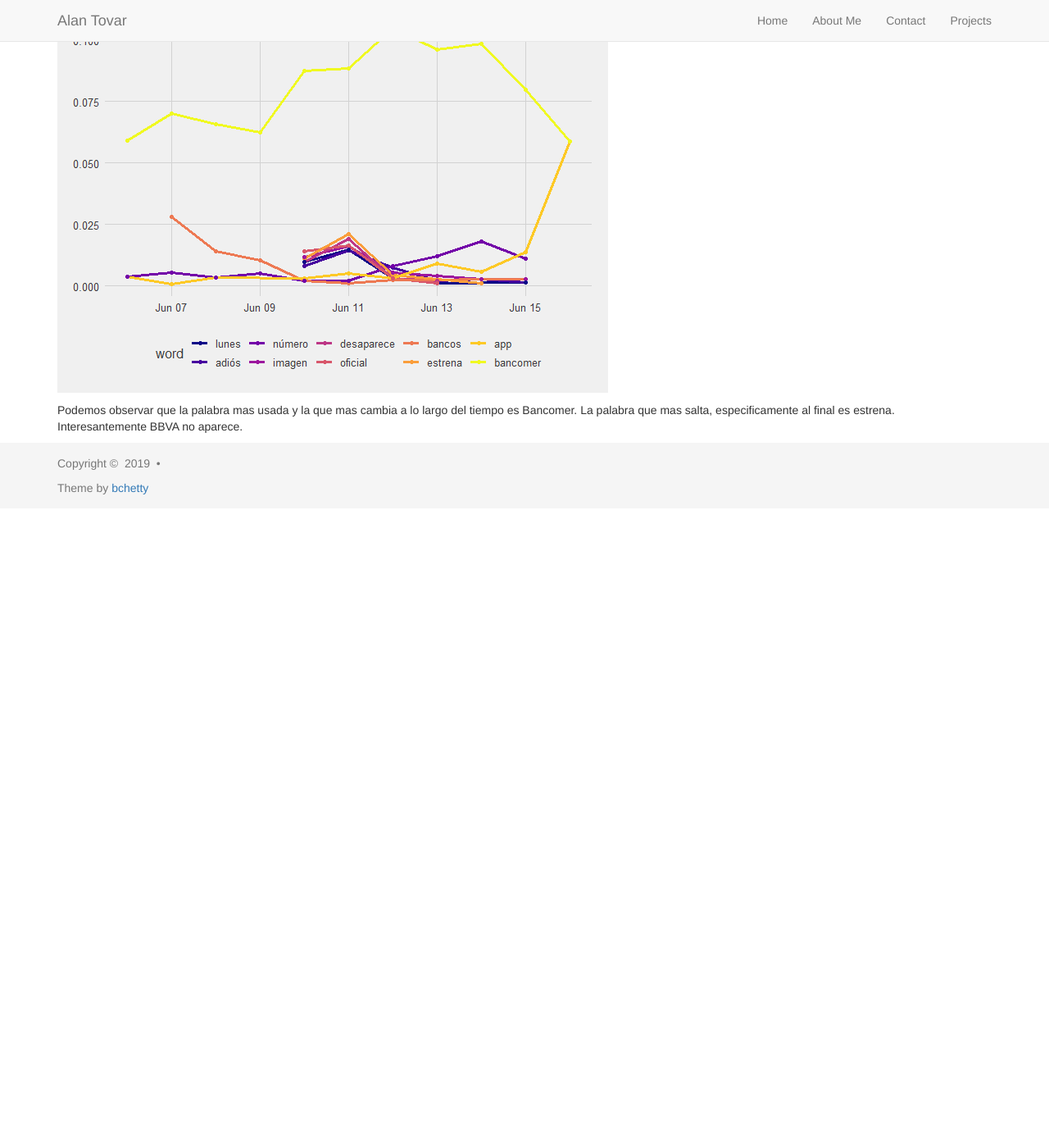
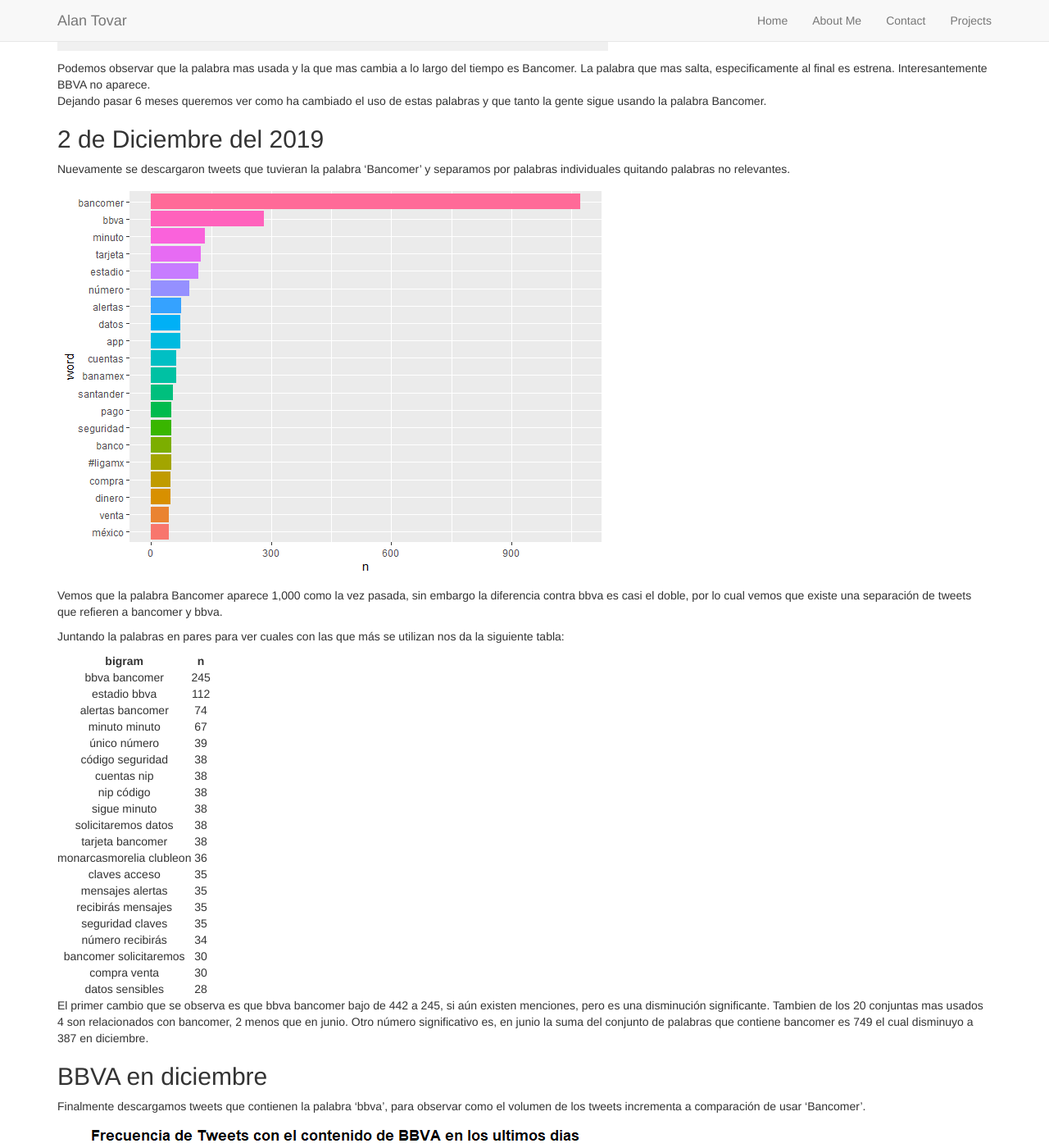
Before and after one commit to atovav/atovav.github.io, a Jekyll site: the page built from pages/projects/BBVA.md, in a window 1280 px wide and 1400 px high, scrolled down 4174 px. Shown: the whole window at 82% size. Built offline with Jekyll 4.4.1, drawn with Linux system fonts in a browser that asks for light colours; nearby versions of some CDN libraries; before the commit the page ends 4804 px from its top, so only the background shows below that; some of the changed text lies outside the part shown.

Commit message:
Agregado

````diff
--- a/pages/projects/BBVA.md
+++ b/pages/projects/BBVA.md
@@ -6,13 +6,18 @@
 Data Mining BBVA
 ================
 Alan
-June 15, 2019
+June 15/ December 2 , 2019
 
-Análisis y minería de Tweets sobre BBVA Bancomer.
+Análisis de Tweets sobre BBVA y Bancomer.
 =================================================
 
-Prueba de Data Mining en Twitter usando el paquete rtweet. Se tomo una muestra de 1,100 tweets los cuales tuvieran la palabra o estuvieran referenciados a Bancomer..
-Para bajar los tweets se necesita una cuenta de twitter y solo se permite bajar 18,000 tweets cada 15 minutos. Al bajar los Tweets se obtiene la siguiente distribución de tweets:
+El 15 de junio del 2019 BBVA eliminó la palabra Bancomer para consolidar su marca a nivel mundial.
+Ese día se tomo una muestra de 1,100 tweets los cuales tuvieran la palabra o estuvieran referenciados a Bancomer, posteriormente se volvio a tomar otra muestra despues de 6 meses para ver si existe un cambio en los tweets.
+
+15 de Junio 2019
+----------------
+
+Usando el paquete rtweets se obtuvieron 1,100 tweets que tuvieran la palabra 'Bancomer', la distribución por día de esos tweets queda de la siguiente forma:
 
 ``` r
 ts_plot(Tweets, by = "1 hours")
@@ -22,15 +27,11 @@
 
 Para analizar los tweets, se deben de quitar cosas como emojis, URL, tweets de noticias asi como palabras comunes (ej. asi, de, a, etc.). Después se tienen que separar los tweets en palabras individuales lo cuales se logran con el paquete tidytext. Las 20 palabras mas usadas son:
 
-![](BBVA_files/figure-markdown_github/unnamed-chunk-1-1.png)
-
-Eliminando todas las palabras que empiezen con @ tenemos lo siguiente:
-
 ![](BBVA_files/figure-markdown_github/unnamed-chunk-2-1.png)
 
-Lo que más resalta es que al momento de estos tweets, se realizó el cambio de nombre de BBVA, por lo se observan palabras como identidad, marca, etc.
+Se observan palabras como identidad, marca, etc. por ser la semana la cual se realizó el cambio. Y la diferencia de menciones de bbva a bancomer es de aprox 150 menciones.
 
-Otra forma de analizar texto es usando n-grams, este caso juntando 2 palabras y contando cuando estas 2 palabra ocurren.
+En vez de palabras individuales vemos como aparecen en conjunto, usando n-grams, el cual junta 2 palabras y las cuenta cuando el par de palabras ocurren.
 
 ``` r
  dat_bigram <- tidy_tweets %>%  group_by(tweet_number) %>%  summarise(text = str_c(word, collapse = " "))%>%
@@ -65,11 +66,12 @@
 |   pasaremos reporte  |  30 |
 |     recaba datos     |  30 |
 
-Se nota el cambio de identidad en los pares de palabras. Una forma de ver la relación entre las palabras es usando una gráfica de redes lo cual nos da lo siguiente:
+
+De los 20 conjuntos de palabras mas importantes 6 de estos son de bancomer, siendo los 2 primeros una combinacion de bbva y bancomer. Usamos una gráfica de redes para ver la relación entre las palabras:
 
 ![](BBVA_files/figure-markdown_github/unnamed-chunk-5-1.png)
 
-Ahora veremos que palabras cambian rápidamente en el periodo de los tweets. O para decirlo de otra manera, ¿Que palabras se usan más o menos a lo largo del día? Para realizar esto, tenemos que definir contenedores de un día y contar el número de palabras usadas dentro de esos contenedores y solo se usaran palabras que sean usadas un mínimo de 30 veces.
+Ahora veremos que palabras cambian rápidamente en el periodo de los tweets. O para decirlo de otra manera, ¿Que palabras se usan más o menos a lo largo del día? Para realizar esto, tenemos que definir contenedores de un periodo de tiempo y contar el número de palabras usadas dentro de esos contenedores y solo se usaran palabras que sean usadas un mínimo de 30 veces.
 
     ## # A tibble: 337 x 5
     ##    time_floor          word        count time_total word_total
@@ -123,11 +125,91 @@
     ##  9 lunes   time_f~   -6.20e-6   1.56e-6     -3.99 6.67e- 5  0.00227
     ## 10 oficial time_f~   -7.68e-6   1.70e-6     -4.52 6.08e- 6  0.000231
 
-Tenemos que visualizar los resultados por lo que graficamos a lo largo del periodo y obtenemos la siguiente grafica.
+Visualizando los resultados obtenemos la siguiente grafica.
 
 ![](BBVA_files/figure-markdown_github/unnamed-chunk-9-1.png)
 
 Podemos observar que la palabra mas usada y la que mas cambia a lo largo del tiempo es Bancomer. La
-palabra que mas salta, especificamente al final es estrena.
+palabra que mas salta, especificamente al final es estrena. Interesantemente BBVA no aparece.
 <br />
-Interesantemente BBVA no aparece.
+Dejando pasar 6 meses queremos ver como ha cambiado el uso de estas palabras y que tanto la gente sigue usando la palabra Bancomer.
+
+2 de Diciembre del 2019
+----------------
+
+Nuevamente se descargaron tweets que tuvieran la palabra 'Bancomer' y separamos por palabras individuales quitando palabras no relevantes.
+
+![](BBVA_files/figure-markdown_github/banc2-1.png)
+
+Vemos que la palabra Bancomer aparece 1,000 como la vez pasada, sin embargo la diferencia contra bbva es casi el doble, por lo cual vemos que existe una separación de tweets que refieren a bancomer y bbva.
+
+Juntando la palabras en pares para ver cuales con las que más se utilizan nos da la siguiente tabla:
+
+
+|          bigram          |  n  |
+|:------------------------:|:---:|
+|       bbva bancomer      | 245 |
+|       estadio bbva       | 112 |
+|     alertas bancomer     |  74 |
+|       minuto minuto      |  67 |
+|       único número       |  39 |
+|     código seguridad     |  38 |
+|        cuentas nip       |  38 |
+|        nip código        |  38 |
+|       sigue minuto       |  38 |
+|    solicitaremos datos   |  38 |
+|     tarjeta bancomer     |  38 |
+| monarcasmorelia clubleon |  36 |
+|       claves acceso      |  35 |
+|     mensajes alertas     |  35 |
+|    recibirás mensajes    |  35 |
+|     seguridad claves     |  35 |
+|     número recibirás     |  34 |
+|  bancomer solicitaremos  |  30 |
+|       compra venta       |  30 |
+|      datos sensibles     |  28 |
+
+
+El primer cambio que se observa es que bbva bancomer bajo de 442 a 245, si aún existen menciones, pero es una disminución significante. Tambien de los 20 conjuntas mas usados 4 son relacionados con bancomer, 2 menos que en junio. Otro número significativo es, en junio la suma del conjunto de palabras que contiene bancomer es 749 el cual disminuyo a 387 en diciembre.
+
+
+BBVA en diciembre
+----------------
+
+Finalmente descargamos tweets que contienen la palabra 'bbva', para observar como el volumen de los tweets incrementa a comparación de usar 'Bancomer'.
+
+![](BBVA_files/figure-markdown_github/banc3.png)
+
+Vemos que existe una mayor actividad ya que los tweets que se descargan provienen de todos los paises. Quitando el mayor número de paises mencionados para tratar de buscar tweets que surgan en México obtenemos la siguiente gráfica.
+
+![](BBVA_files/figure-markdown_github/banc3-1.png)
+
+Interesantemente sigue apareciendo bancomer en el lugar 13, sin embargo comparado con bbva es insignificante.
+Vemos el conjunto de palabra que más aparecen y obtenemos una sorpresa:
+
+|        bigram       |  n  |
+|:-------------------:|:---:|
+|      liga bbva      | 645 |
+|       bbva mx       | 580 |
+|     estadio bbva    | 496 |
+|     garanti bbva    | 251 |
+|    bbva bancomer    | 245 |
+|      banco bbva     | 151 |
+|     gerente bbva    | 151 |
+|   bbva scotiabank   | 150 |
+|  antonio benvenuto  | 130 |
+|    apertura liga    | 128 |
+|    santander bbva   | 117 |
+|     mx apertura     | 113 |
+|       liga mx       | 102 |
+|    rayados santos   |  98 |
+| ligamx sientetuliga |  97 |
+|   scotiabank bbva   |  95 |
+|       app bbva      |  94 |
+|      bbva banco     |  90 |
+|  política comercial |  89 |
+|   tarjeta crédito   |  84 |
+
+El par de bbva bancomer es el 5 más utilizado con 245 ocurrencias, sin embargo, bancomer ahora solo aparece 1 vez.
+
+En conclusión, BBVA ha hecho un buen esfuerzo en ir quitando la palabra Bancomer, sin embargo todavia existen personas utilizando esta palabra para referirse al banco. Eliminarlo por completo es un gran reto, pero van por buen camino tomando en cuenta que la marca Bancomer era altamente conocida.
````
Also changed, not shown: indexesp.html (added, +159 -0 lines), pages/projects/BBVA_files/figure-html/exploracion-1.png (deleted), pages/projects/BBVA_files/figure-html/unnamed-chunk-1-1.png (deleted), pages/projects/BBVA_files/figure-html/unnamed-chunk-2-1.png (deleted), pages/projects/BBVA_files/figure-html/unnamed-chunk-5-1.png (deleted), pages/projects/BBVA_files/figure-html/unnamed-chunk-9-1.png (deleted), pages/projects/BBVA_files/figure-markdown_github/banc2-1.png (added), pages/projects/BBVA_files/figure-markdown_github/banc2-3.png (added), pages/projects/BBVA_files/figure-markdown_github/banc3-1.png (added), pages/projects/BBVA_files/figure-markdown_github/banc3.png (added), pages/projects/BBVA_files/figure-markdown_github/unnamed-chunk-1-1.png (deleted).
